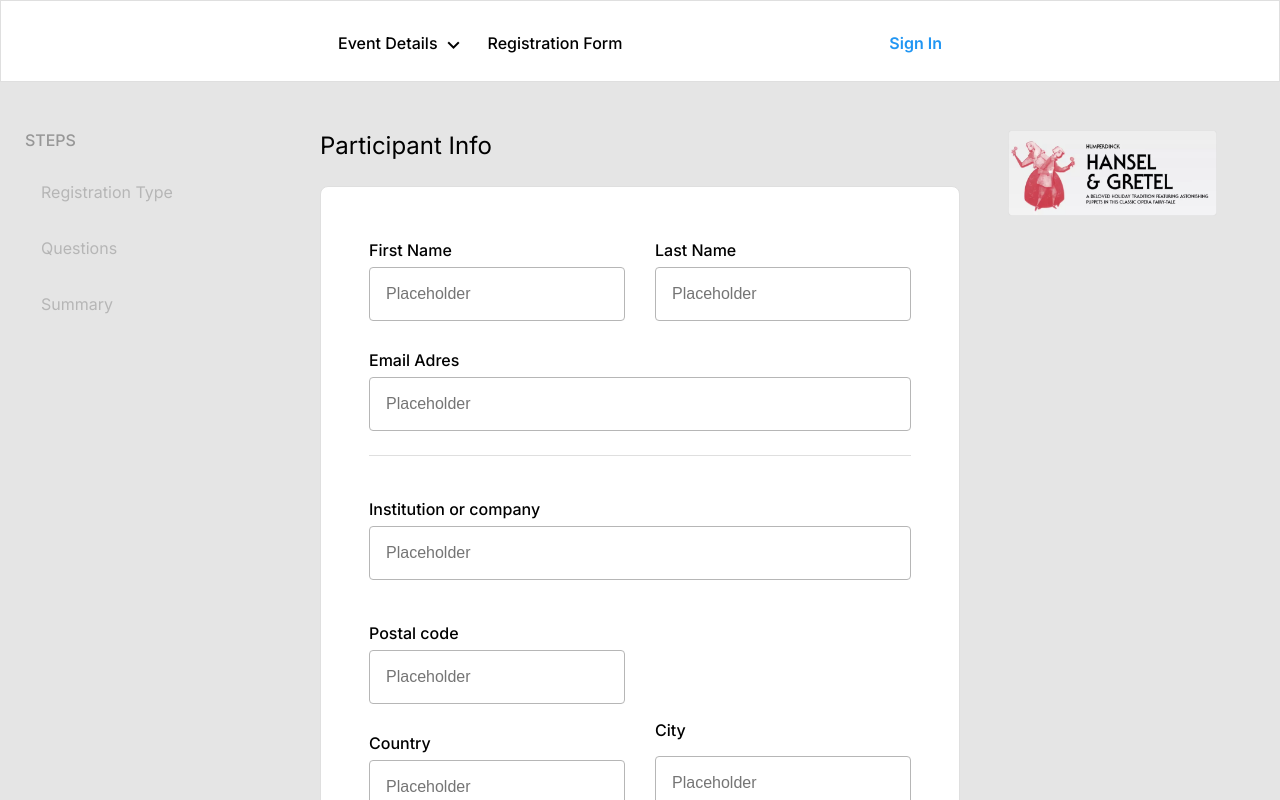
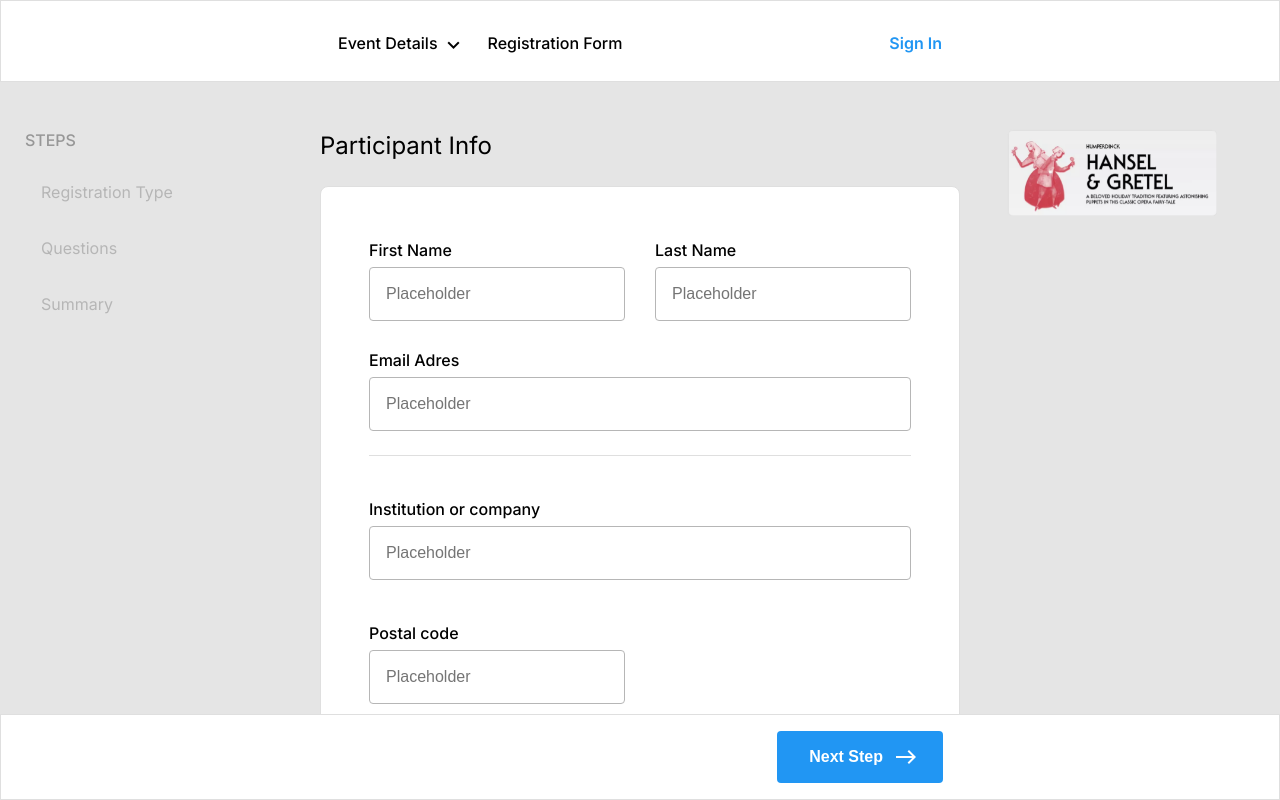
Before and after one commit to kbrzdem/registration-form, a React (Create React App) app: page /participant-info in a window 1280 px wide. Shown: the top 800 px of the page. Built offline with nearby package versions, Linux system fonts and the light colour scheme.

Commit message:
arrangement

```diff
--- a/src/components/Participantinfo.js
+++ b/src/components/Participantinfo.js
@@ -1,6 +1,6 @@
 import React, { useState } from "react";
 import { useHistory } from "react-router-dom";
-//import Button from "./Button";
+import Button from "./Button";
 
 const Participantinfo = () => {
   const [name, setName] = useState("");
@@ -14,7 +14,10 @@ const Participantinfo = () => {
       const data = { name, lastname };
       setName("");
       setLastname("");
-      history.push({ pathname: "/summary", state: { ...data } });
+      history.push({
+        pathname: "/summary",
+        state: { ...data },
+      });
       console.log(data);
       console.log("lastname: " + lastname);
     } else {
@@ -194,9 +197,7 @@ const Participantinfo = () => {
         </div>
       </form>
       <div>
-        <button onClick={handleSubmitForm} type="submit" className="btn">
-          Next Step <span class="material-icons">east</span>
-        </button>
+        <Button handleSubmitForm={handleSubmitForm} />
       </div>
     </>
   );
```
